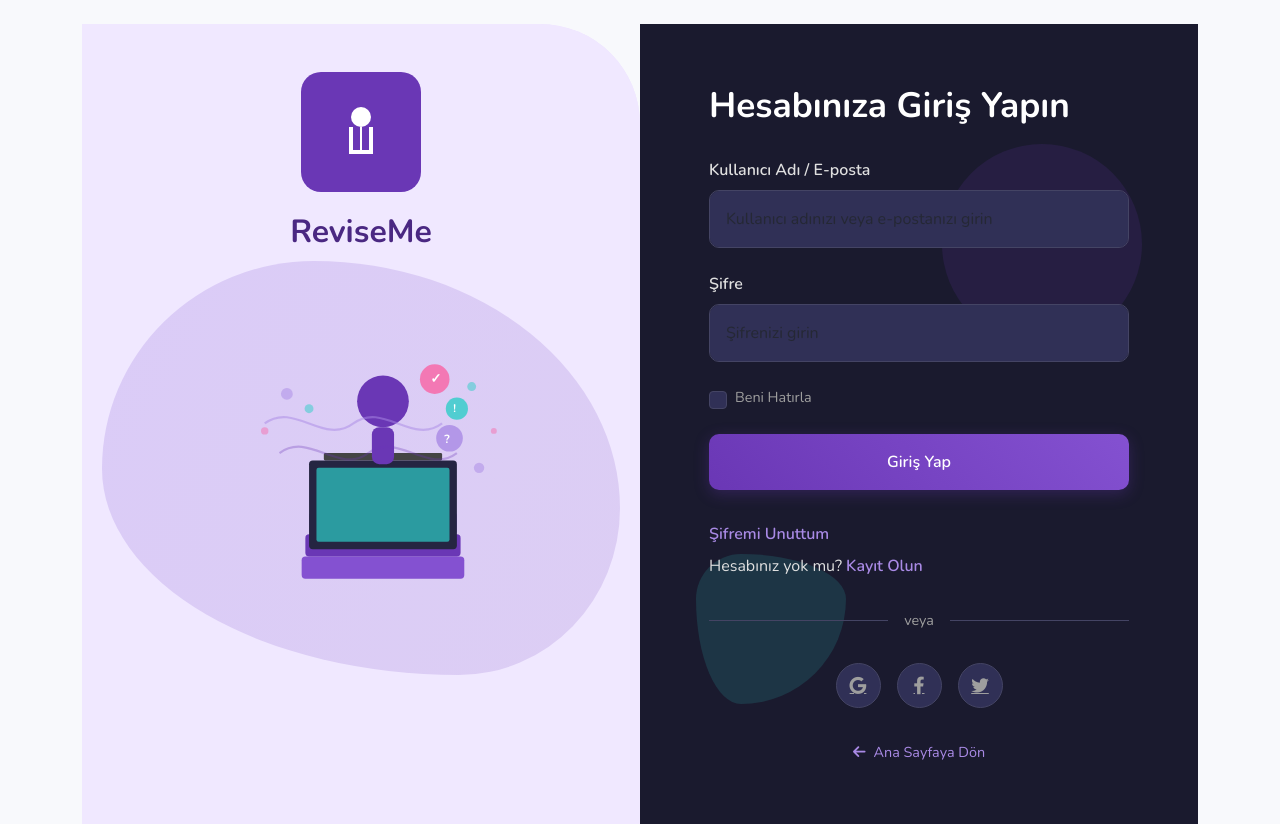
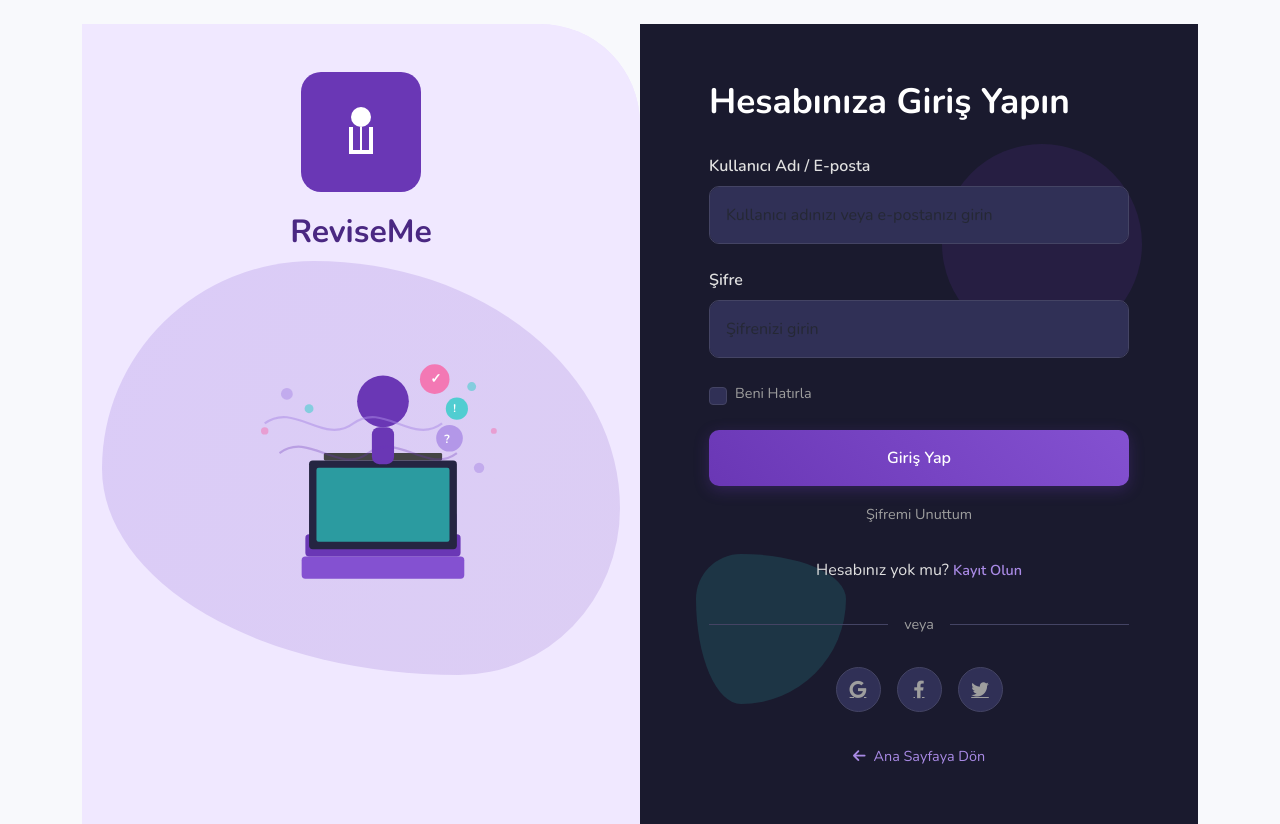
Before and after one commit to eminenazduran/RM, a Flask app: page /login in a window 1280 px wide. Run offline with Flask 3, Linux system fonts and the light colour scheme; some libraries are stand-ins or nearby versions.

Commit message:
Güncellemelerrrr yapıldı

```diff
--- a/app.py
+++ b/app.py
@@ -379,7 +379,6 @@ def mark_notification_read(notification_id):
 @login_required
 def today_questions():
     today = datetime.now().date()
-    # Sadece tekrar tarihi bugün olan ve tamamlanmamış sorular
     questions = Question.query.filter(
         Question.UserId == current_user.UserId,
         Question.IsCompleted == False,
@@ -1881,5 +1880,37 @@ def complete_task(task_id):
         db.session.rollback()
         return jsonify({'success': False, 'error': str(e)})
 
+@app.route('/update_repeat_count/<int:question_id>', methods=['POST'])
+@login_required
+def update_repeat_count(question_id):
+    question = Question.query.get_or_404(question_id)
+    if question.UserId != current_user.UserId:
+        return jsonify({'success': False, 'error': 'Bu işlem için yetkiniz yok'}), 403
+
+    updated_dates = {
+        'repeat1': question.Repeat1Date.strftime('%d.%m.%Y') if question.Repeat1Date else 'Belirlenmedi',
+        'repeat2': question.Repeat2Date.strftime('%d.%m.%Y') if question.Repeat2Date else 'Belirlenmedi',
+        'repeat3': question.Repeat3Date.strftime('%d.%m.%Y') if question.Repeat3Date else 'Belirlenmedi',
+    }
+
+    if question.RepeatCount == 0:
+        question.RepeatCount = 1
+    elif question.RepeatCount == 1:
+        question.RepeatCount = 2
+    elif question.RepeatCount == 2:
+        question.RepeatCount = 3
+        question.IsCompleted = True
+    else:
+        return jsonify({'success': False, 'error': 'Zaten tamamlandı.'})
+
+    db.session.commit()
+
+    return jsonify({
+        'success': True,
+        'repeat_count': question.RepeatCount,
+        'is_completed': question.IsCompleted,
+        'updated_repeat_dates': updated_dates
+    })
+
 if __name__ == '__main__':
     app.run(debug=True)
--- a/config.py
+++ b/config.py
@@ -9,8 +9,8 @@ class Config:
     MAIL_SERVER = 'smtp.gmail.com'
     MAIL_PORT = 587
     MAIL_USE_TLS = True
-    MAIL_USERNAME = os.environ.get('MAIL_USERNAME')
-    MAIL_PASSWORD = os.environ.get('MAIL_PASSWORD')
+    MAIL_USERNAME = 'inforeviseme@gmail.com'
+    MAIL_PASSWORD = 'wjkn wyfm dmih rtsl'
 
     # Password reset settings
     PASSWORD_RESET_EXPIRATION = timedelta(hours=1)
--- a/templates/login.html
+++ b/templates/login.html
@@ -250,9 +250,8 @@
     }
 
     .btn-login:hover {
-        background: linear-gradient(45deg, var(--primary-light), var(--primary-color));
-        transform: translateY(-3px);
-        box-shadow: 0 8px 20px rgba(106, 55, 181, 0.4);
+        transform: translateY(-2px);
+        box-shadow: 0 6px 20px rgba(106, 55, 181, 0.4);
     }
 
     .login-footer {
@@ -336,6 +335,39 @@
     }
 
     .back-to-home a:hover {
+        text-decoration: underline;
+    }
+
+    .forgot-password-link {
+        color: var(--gray-text);
+        text-decoration: none;
+        font-size: 0.9rem;
+        transition: color 0.3s ease;
+    }
+
+    .forgot-password-link:hover {
+        color: var(--primary-lighter);
+        text-decoration: underline;
+    }
+
+    .register-link {
+        margin-top: 2rem;
+        text-align: center;
+    }
+
+    .register-link p {
+        margin-bottom: 0.5rem;
+    }
+
+    .register-link a {
+        color: var(--primary-lighter);
+        text-decoration: none;
+        font-size: 0.9rem;
+        font-weight: 600;
+        transition: all 0.3s ease;
+    }
+
+    .register-link a:hover {
         text-decoration: underline;
     }
 
@@ -483,9 +515,10 @@
 
                 <button type="submit" class="btn-login">Giriş Yap</button>
             </form>
-
-            <div class="login-footer">
-                <p><a href="{{ url_for('forgot_password') }}">Şifremi Unuttum</a></p>
+            <div class="text-center mt-3">
+                <a href="{{ url_for('forgot_password') }}" class="forgot-password-link">Şifremi Unuttum</a>
+            </div>
+            <div class="register-link">
                 <p>Hesabınız yok mu? <a href="{{ url_for('register') }}">Kayıt Olun</a></p>
             </div>
 
```
Also changed, not shown: templates/view_today_question.html (+6 -6 lines), static/uploads/20250605_173636_Ekran_goruntusu_2025-01-29_150929.png (added), static/uploads/20250605_182354_Ekran_goruntusu_2025-01-30_155216.png (added), static/uploads/20250605_183108_Ekran_goruntusu_2025-04-10_091525.png (added), static/uploads/20250605_183845_Ekran_goruntusu_2025-03-01_213902.png (added), static/uploads/20250605_184230_Ekran_goruntusu_2025-03-17_144358.png (added), static/uploads/20250605_184841_Ekran_goruntusu_2025-04-17_163744.png (added), static/uploads/20250605_185345_Ekran_goruntusu_2025-01-30_160003.png (added).
